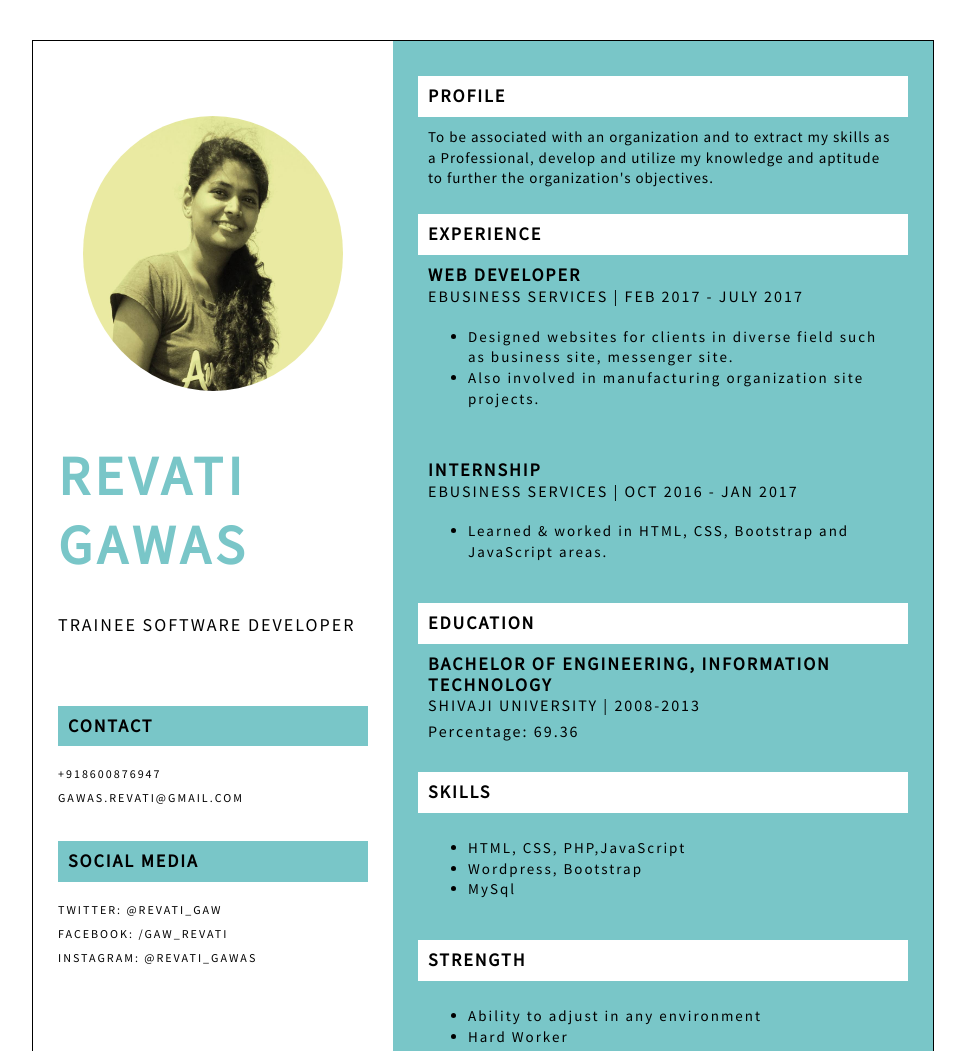
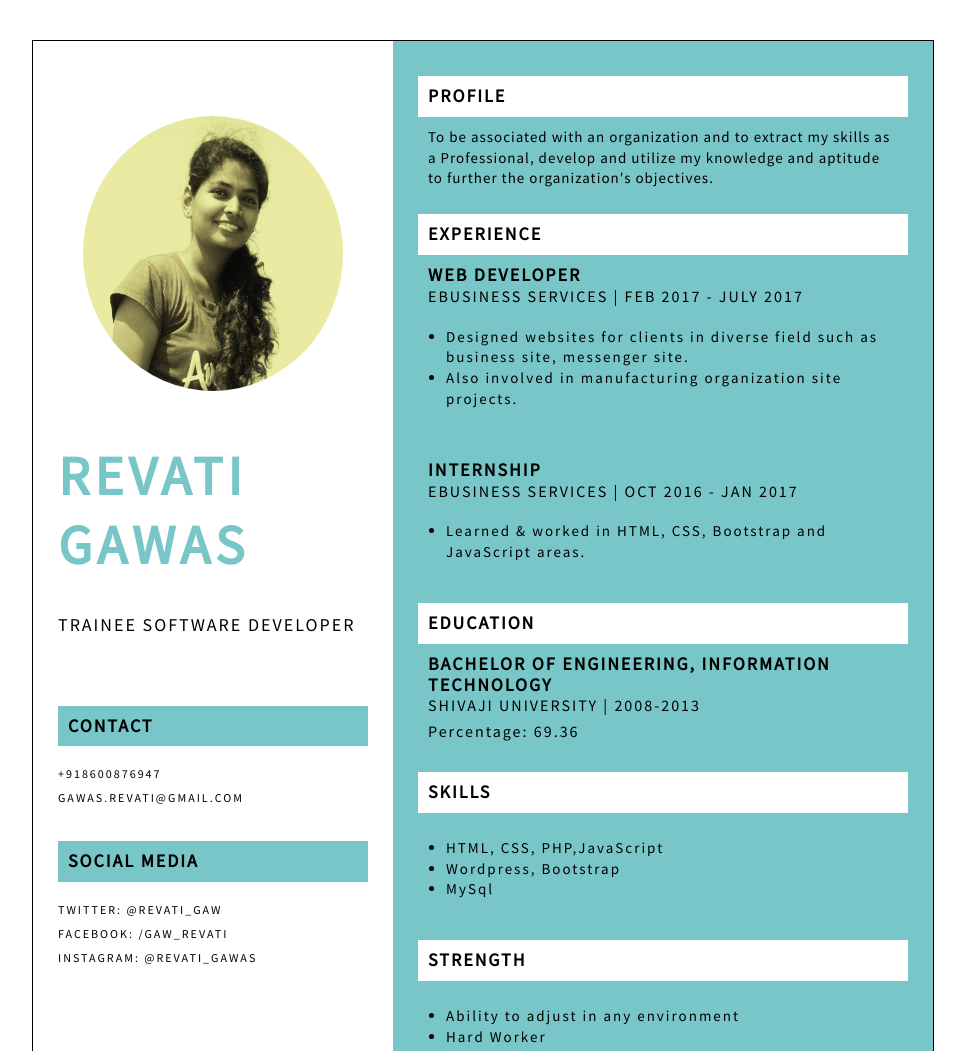
Before and after one commit to revati90/revati90.github.io, a plain HTML site: page index.html in a window 1280 px wide. Shown: the top 1051 px of the page, without its empty margins (157-1122 px from the left). Drawn offline with Linux system fonts and the light colour scheme; a web font is replaced by a local one.

Commit message:
Changed list tag issue [#150159118]

```diff
--- a/resume.css
+++ b/resume.css
@@ -82,3 +82,6 @@ img {
 .txt-bold {
   font-weight: bold;
 }
+ul {
+  padding-left: 1.2em;
+}
```
